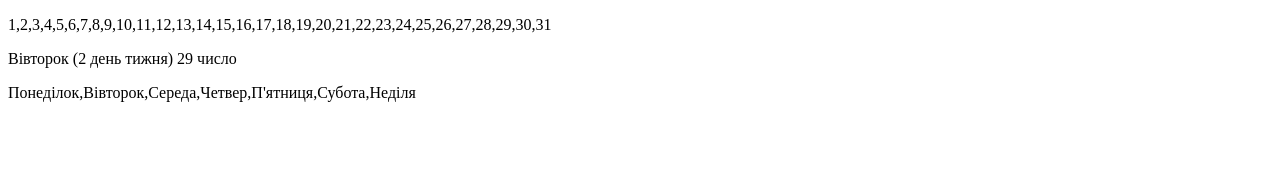
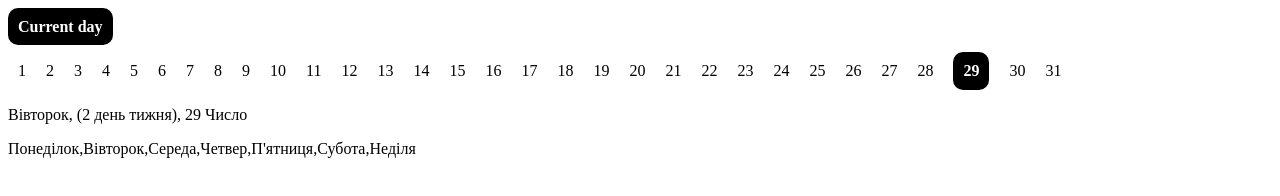
Before and after one commit to TheHunterSem/Delivery, a plain HTML site: page index.html in a window 1280 px wide. Drawn offline with Linux system fonts and the light colour scheme.

Commit message:
current day in month

```diff
--- /dev/null
+++ b/css/style.css
@@ -0,0 +1,17 @@
+body {
+    padding-top: 10px;
+}
+
+.htmlArray_p {
+    display: inline-block;
+    margin: 0 10px;
+}
+
+.current_day,
+.currentDayMark {
+    color: #fff;
+    background-color: #000;
+    border-radius: 10px;
+    font-weight: bold;
+    padding: 10px;
+}
--- a/index.html
+++ b/index.html
@@ -3,11 +3,15 @@
 <head>
     <meta charset="UTF-8">
     <title>Delivery</title>
-    <link rel="stylesheet" href="">
+    <link rel="stylesheet" href="css/style.css">
     <script src="js/jquery-3.3.1.slim.min.js"></script>
     <script src="js/script.js"></script>
 </head>
 <body>
+
+<div class="marks">
+    <span class="currentDayMark">Current day</span>
+</div>
 
 <p id="days"></p>
 <p id="day"></p>
--- a/js/script.js
+++ b/js/script.js
@@ -1,20 +1,42 @@
 $(document).ready(function () {
 
-   var newDate = new Date();
-   var day = newDate.getDay();
-   var date = newDate.getDate();
+    var newDate = new Date();
 
-   var arr = [];
-   var dayName = ["Понеділок","Вівторок","Середа","Четвер","П'ятниця","Субота","Неділя"];
+    //Поточний порядковий номер дня в тижні
+    var day = newDate.getDay();
 
-   var i = 1;
-   while(i<=31) {
-       arr.push(i);
-       i++;
-   }
+    //Поточне число
+    var date = newDate.getDate();
 
-    $('#days').text(arr);
-    $('#day').text(dayName[day - 1] + "  " + "("+day+" день тижня)" + "  " + date + " число");
+    var arrDays = [];
+    var dayName = ["Понеділок","Вівторок","Середа","Четвер","П'ятниця","Субота","Неділя"];
+
+    var arrDaysPush = 1;
+    while(arrDaysPush<=31) {
+        arrDays.push(arrDaysPush);
+        arrDaysPush++;
+    }
+
+    var currentDayArr = arrDays[date - 1];
+
+    var htmlArray = '<p class="htmlArray_p">' + arrDays.join('</p><p class="htmlArray_p">') + '</p>';
+
+    $('#day').html(dayName[day - 1] + ",  " + "("+day+" день тижня)," + "  " + currentDayArr + ' Число');
+
     $('#dayName').text(dayName);
+    $('#days').html(htmlArray);
+
+    //Пошук поточної дати в місяці
+    for (var current = 1; current <= arrDays[currentDayArr - 1]; current++) {
+        if (current === arrDays[currentDayArr - 1]) {
+            var currentDay = $('#days p').eq(current - 1);
+            for (var j = 1; j === currentDay.length; j++) {
+                if (j === currentDay.length) {
+                    currentDay.addClass('current_day');
+                }
+            }
+        }
+    }
+
 
 });
```
